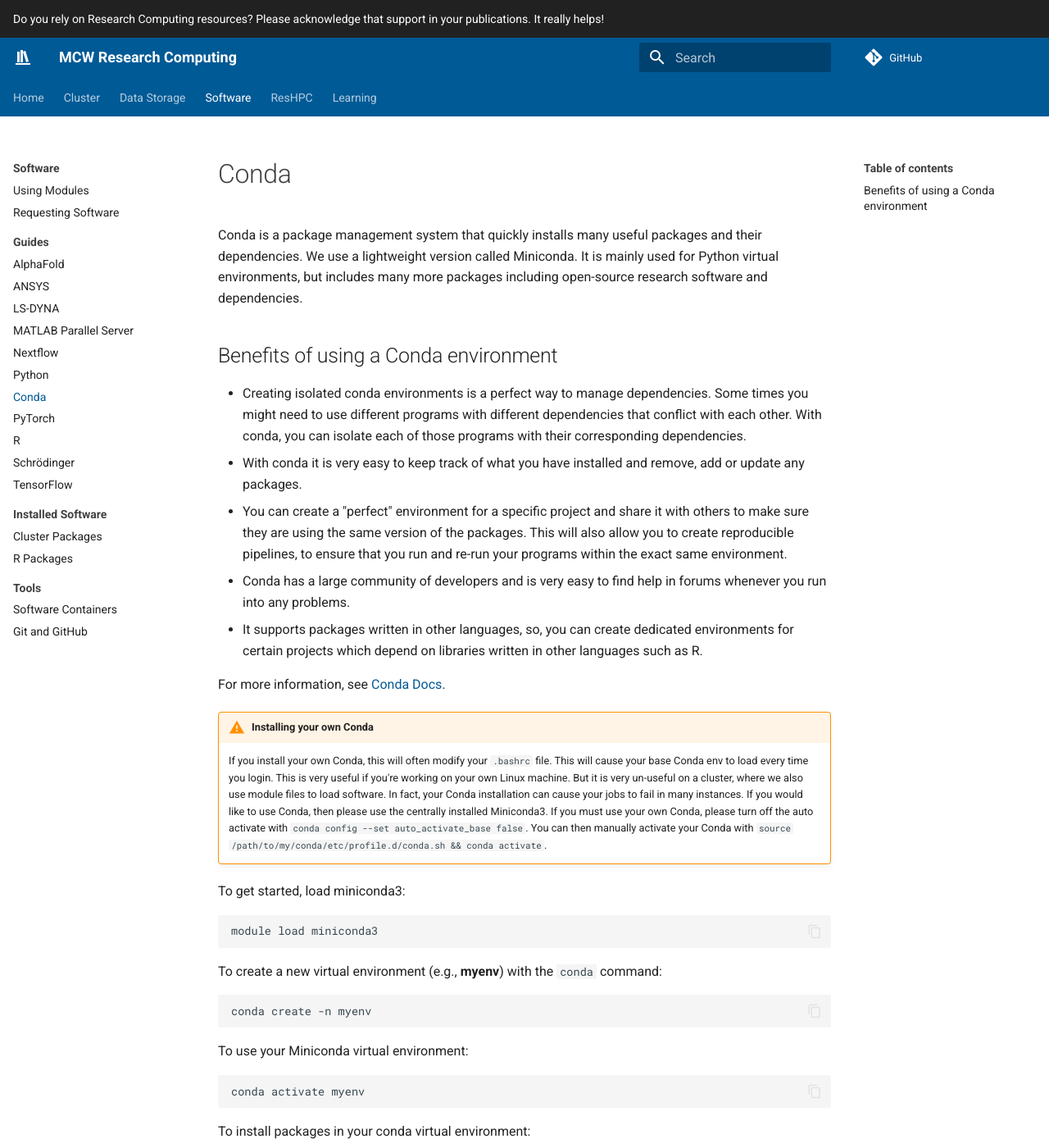
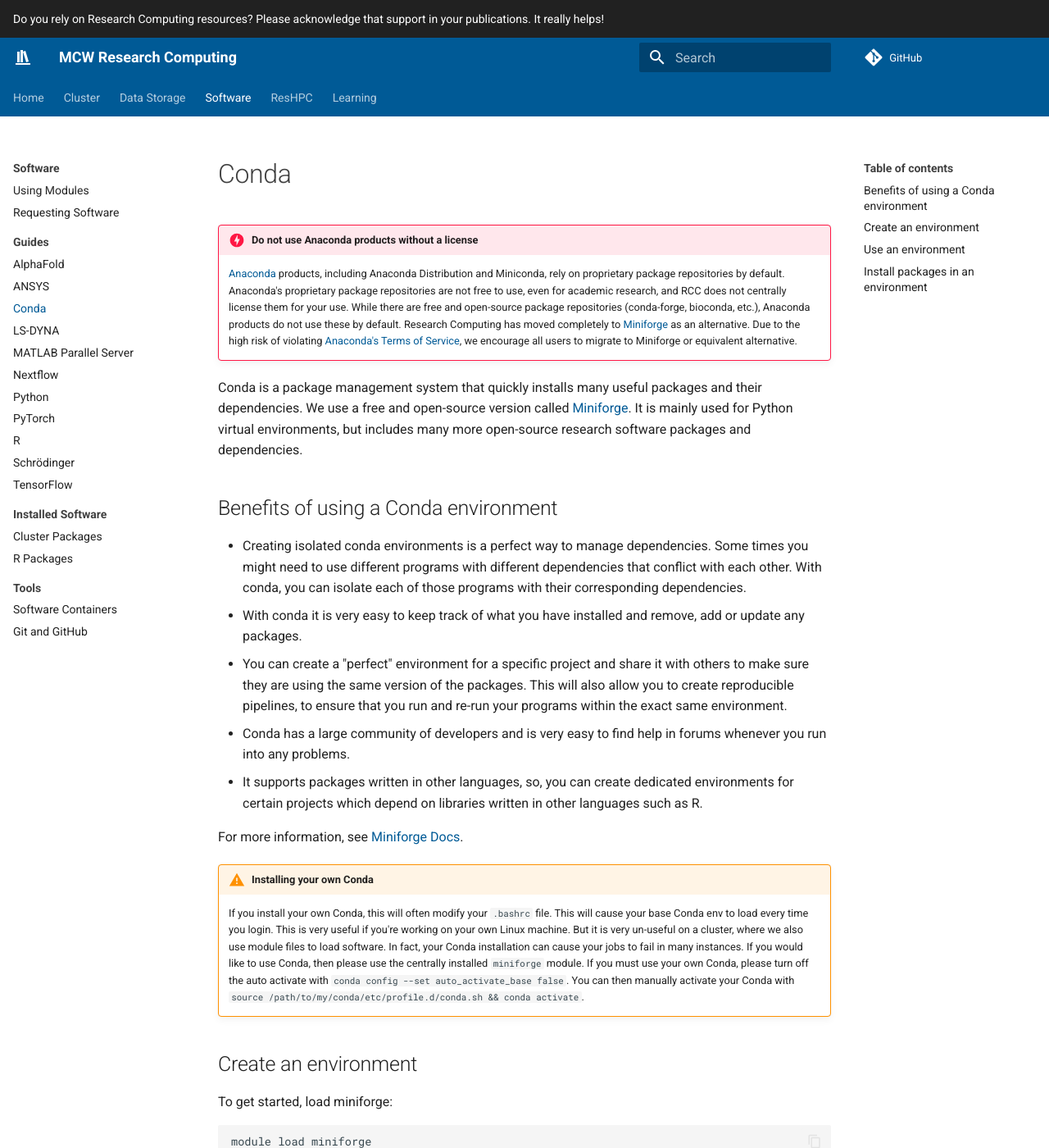
Before and after one commit to mcw-rcc/mcw-rcc.github.io, an MkDocs documentation site: the page built from docs/software/conda.md, in a window 1280 px wide and 1400 px high. Shown: the whole window at 82% size. Built offline with MkDocs 1.6.1 and Material for MkDocs 9.7.7, drawn with Linux system fonts in a browser that asks for light colours; comment, search, counter and statistics services are not loaded; some of the changed text lies outside the part shown.

Commit message:
Update miniconda to miniforge

````diff
--- a/docs/software/conda.md
+++ b/docs/software/conda.md
@@ -1,6 +1,9 @@
 # Conda
 
-Conda is a package management system that quickly installs many useful packages and their dependencies. We use a lightweight version called Miniconda. It is mainly used for Python virtual environments, but includes many more packages including open-source research software and dependencies.
+!!! danger "Do not use Anaconda products without a license"
+    [Anaconda](https://www.anaconda.com/) products, including Anaconda Distribution and Miniconda, rely on proprietary package repositories by default. Anaconda's proprietary package repositories are not free to use, even for academic research, and RCC does not centrally license them for your use. While there are free and open-source package repositories (conda-forge, bioconda, etc.), Anaconda products do not use these by default. Research Computing has moved completely to [Miniforge](https://github.com/conda-forge/miniforge){:target="_blank"} as an alternative. Due to the high risk of violating [Anaconda's Terms of Service](https://legal.anaconda.com/policies/en/){:target="_blank"}, we encourage all users to migrate to Miniforge or equivalent alternative.
+
+Conda is a package management system that quickly installs many useful packages and their dependencies. We use a free and open-source version called [Miniforge](https://github.com/conda-forge/miniforge){:target="_blank"}. It is mainly used for Python virtual environments, but includes many more open-source research software packages and dependencies.
 
 ## Benefits of using a Conda environment
 
@@ -10,33 +13,39 @@
 - Conda has a large community of developers and is very easy to find help in forums whenever you run into any problems.
 - It supports packages written in other languages, so, you can create dedicated environments for certain projects which depend on libraries written in other languages such as R.
 
-For more information, see [Conda Docs](https://conda.io/projects/conda/en/stable/index.html){:target="_blank"}.
+For more information, see [Miniforge Docs](https://conda-forge.org/docs/user/){:target="_blank"}.
 
 !!! warning "Installing your own Conda"
-    If you install your own Conda, this will often modify your `.bashrc` file. This will cause your base Conda env to load every time you login. This is very useful if you're working on your own Linux machine. But it is very un-useful on a cluster, where we also use module files to load software. In fact, your Conda installation can cause your jobs to fail in many instances. If you would like to use Conda, then please use the centrally installed Miniconda3. If you must use your own Conda, please turn off the auto activate with `conda config --set auto_activate_base false`. You can then manually activate your Conda with `source /path/to/my/conda/etc/profile.d/conda.sh && conda activate`.
+    If you install your own Conda, this will often modify your `.bashrc` file. This will cause your base Conda env to load every time you login. This is very useful if you're working on your own Linux machine. But it is very un-useful on a cluster, where we also use module files to load software. In fact, your Conda installation can cause your jobs to fail in many instances. If you would like to use Conda, then please use the centrally installed `miniforge` module. If you must use your own Conda, please turn off the auto activate with `conda config --set auto_activate_base false`. You can then manually activate your Conda with `source /path/to/my/conda/etc/profile.d/conda.sh && conda activate`.
 
-To get started, load miniconda3:
+## Create an environment
+
+To get started, load miniforge:
 
 ```bash
-module load miniconda3
+module load miniforge
 ```
 
-To create a new virtual environment (e.g., **myenv**) with the `conda` command:
+To create a new environment (e.g., **myenv**):
 
 ```bash
 conda create -n myenv
 ```
 
-To use your Miniconda virtual environment:
+## Use an environment
+
+To use your environment:
 
 ```bash
+module load miniforge
 conda activate myenv
 ```
+
+## Install packages in an environment
 
 To install packages in your conda virtual environment:
 
 ```bash
-conda activate myenv
 conda install numpy
 ```
 
@@ -69,6 +78,7 @@
 ```
 
 To clone an existing conda environment:
+
 Suppose you are starting a new pipeline of a project for which you need a very similar environment to one you created before, with the exception of a few packages that use different versions. You could clone your previous environment and then make the desired changes. Make sure to deactivate the environment your are cloning, clone it and then activate your new environment.
 
 ```bash
--- a/mkdocs.yml
+++ b/mkdocs.yml
@@ -174,11 +174,11 @@
     - Guides:
       - software/alphafold.md
       - software/ansys.md
+      - software/conda.md
       - software/lsdyna.md
       - software/matlab.md
       - software/nextflow.md
       - software/python.md
-      - software/conda.md
       - software/pytorch.md
       - software/R.md
       - software/schrodinger.md
````
